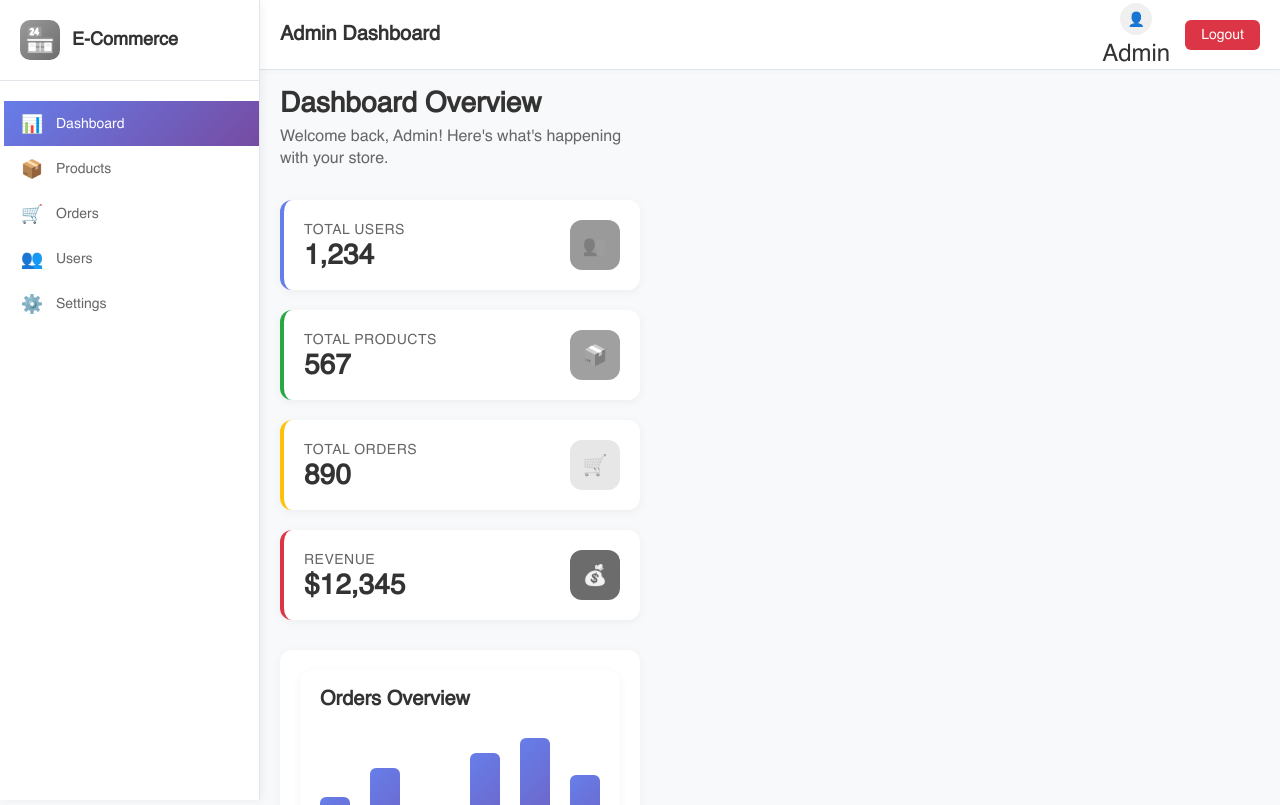
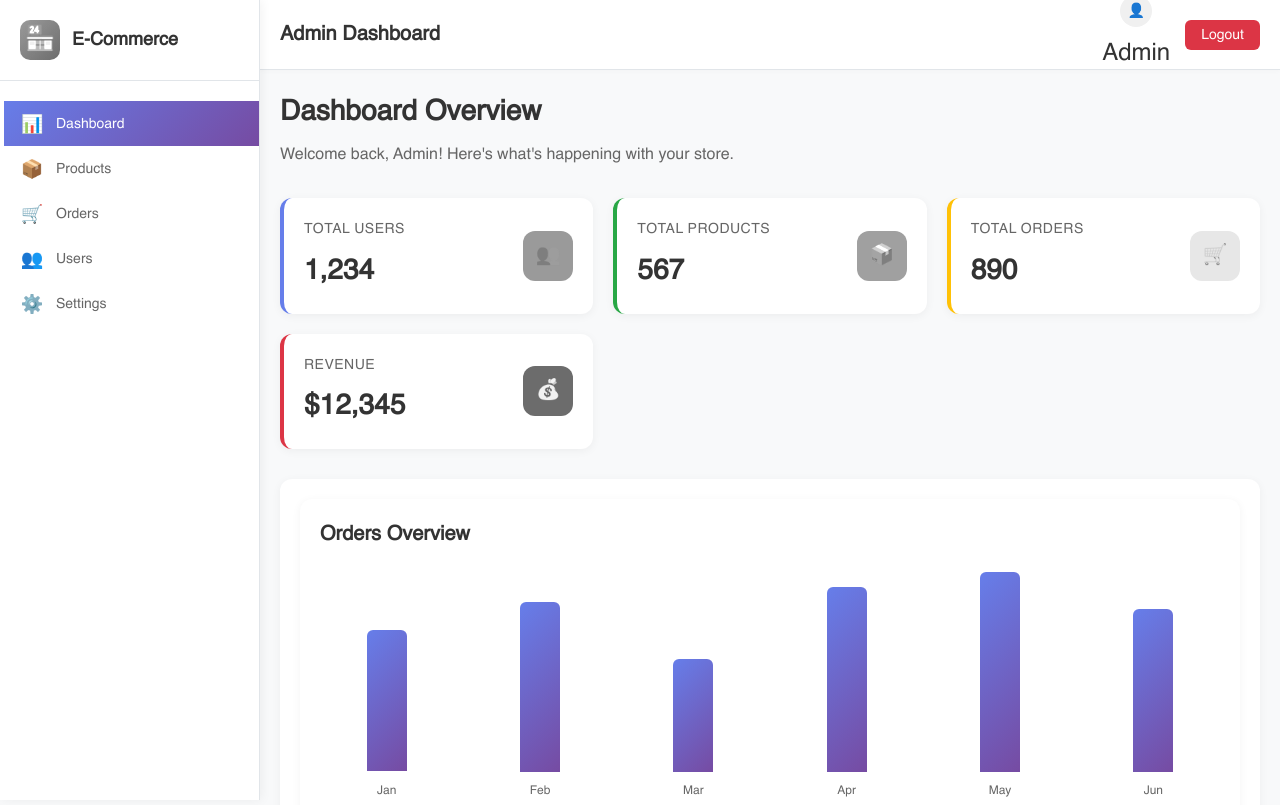
Before and after one commit to muhammed-navas/hair-transplant, a React (Vite) app in the folder Client/: page /admin in a window 1280 px wide. Shown: the top 805 px of the page. Built offline with nearby package versions, Linux system fonts and the light colour scheme; a web font is replaced by a local one.

Commit message:
correct set the design dashboard

```diff
--- a/Client/src/admin/dashboard/Dashboard.jsx
+++ b/Client/src/admin/dashboard/Dashboard.jsx
@@ -45,7 +45,7 @@ const Dashboard = ({ setIsAuthenticated }) => {
           setSidebarOpen={setSidebarOpen}
           sidebarOpen={sidebarOpen}
         />
-        <div className="content">{renderContent()}</div>
+        <div className="content-dashboard">{renderContent()}</div>
       </div>
     </div>
   );
--- a/Client/src/admin/dashboard/Dashboard.scss
+++ b/Client/src/admin/dashboard/Dashboard.scss
@@ -22,7 +22,7 @@
     }
   }
 
-  .content {
+  .content-dashboard {
     padding: 20px;
     animation: fadeIn 0.5s ease-out;
 
@@ -33,45 +33,45 @@
 
 
 
-//   body {
-//     font-family: 'Segoe UI', Tahoma, Geneva, Verdana, sans-serif;
-//     background-color: #f8f9fa;
-//     color: #333;
-//     line-height: 1.6;
-//   }
+  body {
+    font-family: 'Segoe UI', Tahoma, Geneva, Verdana, sans-serif;
+    background-color: #f8f9fa;
+    color: #333;
+    line-height: 1.6;
+  }
 
 
-//   // Global animations
-//   @keyframes fadeIn {
-//     from {
-//       opacity: 0;
-//       transform: translateY(20px);
-//     }
-//     to {
-//       opacity: 1;
-//       transform: translateY(0);
-//     }
-//   }
+  // Global animations
+  @keyframes fadeIn {
+    from {
+      opacity: 0;
+      transform: translateY(20px);
+    }
+    to {
+      opacity: 1;
+      transform: translateY(0);
+    }
+  }
 
-//   @keyframes slideIn {
-//     from {
-//       transform: translateX(-100%);
-//     }
-//     to {
-//       transform: translateX(0);
-//     }
-//   }
+  @keyframes slideIn {
+    from {
+      transform: translateX(-100%);
+    }
+    to {
+      transform: translateX(0);
+    }
+  }
 
-//   @keyframes pulse {
-//     0%, 100% {
-//       transform: scale(1);
-//     }
-//     50% {
-//       transform: scale(1.05);
-//     }
-//   }
+  @keyframes pulse {
+    0%, 100% {
+      transform: scale(1);
+    }
+    50% {
+      transform: scale(1.05);
+    }
+  }
 
-//   // Responsive breakpoints
-//   $mobile: 768px;
-//   $tablet: 1024px;
-//   $desktop: 1200px;
+  // Responsive breakpoints
+  $mobile: 768px;
+  $tablet: 1024px;
+  $desktop: 1200px;
```
